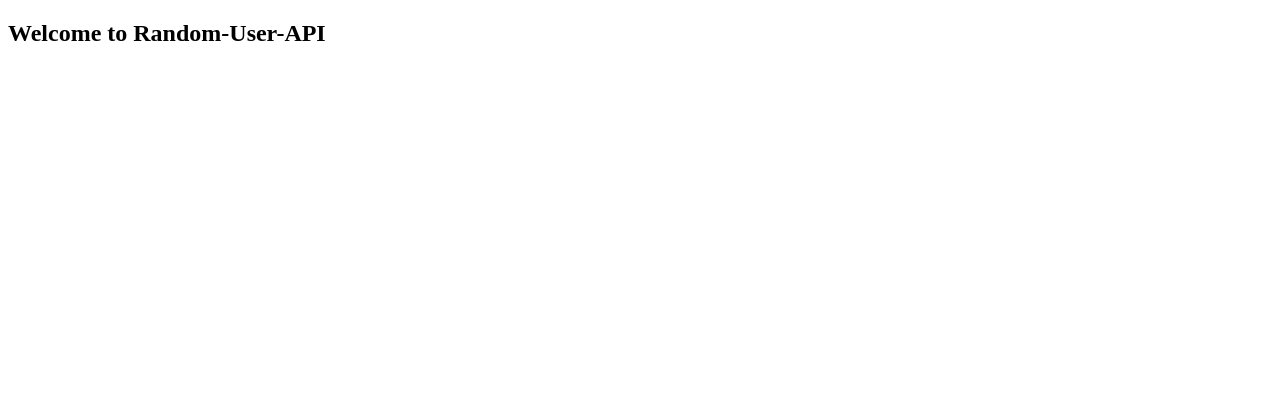
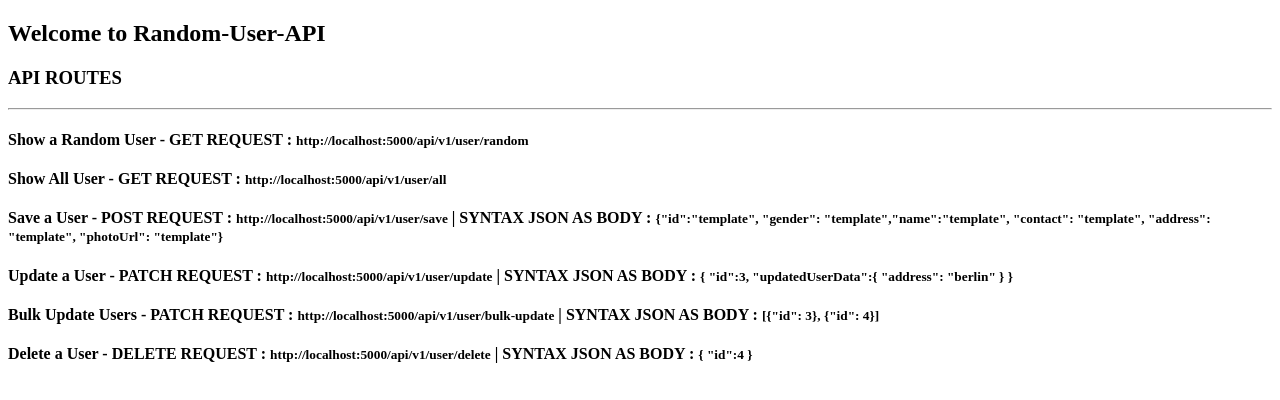
Before and after one commit to Alapottra-troj1n/random-user-api-express-mvc, a website: page apihtml.html in a window 1280 px wide. Drawn offline with Linux system fonts and the light colour scheme.

Commit message:
added html documentation

```diff
--- a/apihtml.html
+++ b/apihtml.html
@@ -1,12 +1,60 @@
 <!DOCTYPE html>
 <html lang="en">
-<head>
-    <meta charset="UTF-8">
-    <meta http-equiv="X-UA-Compatible" content="IE=edge">
-    <meta name="viewport" content="width=device-width, initial-scale=1.0">
+  <head>
+    <meta charset="UTF-8" />
+    <meta http-equiv="X-UA-Compatible" content="IE=edge" />
+    <meta name="viewport" content="width=device-width, initial-scale=1.0" />
     <title>Document</title>
-</head>
-<body>
-    <h2>Welcome to Random-User-API </h2>
-</body>
+  </head>
+  <body>
+    <h2>Welcome to Random-User-API</h2>
+
+    <h3>API ROUTES</h3>
+
+    <hr />
+
+    <h4>
+      Show a Random User - GET REQUEST :
+      <small>http://localhost:5000/api/v1/user/random</small>
+    </h4>
+    <h4>
+      Show All User - GET REQUEST :
+      <small>http://localhost:5000/api/v1/user/all</small>
+    </h4>
+    <h4>
+      Save a User - POST REQUEST :
+      <small>http://localhost:5000/api/v1/user/save</small> | SYNTAX JSON AS
+      BODY :
+      <small
+        >{"id":"template", "gender": "template","name":"template", "contact":
+        "template", "address": "template", "photoUrl": "template"}</small
+      >
+    </h4>
+    <h4>
+      Update a User - PATCH REQUEST :
+      <small>http://localhost:5000/api/v1/user/update</small> | SYNTAX JSON AS
+      BODY :
+      <small> { "id":3, "updatedUserData":{ "address": "berlin" } }</small>
+    </h4>
+
+    <h4>
+      Bulk Update Users - PATCH REQUEST :
+      <small>http://localhost:5000/api/v1/user/bulk-update</small> | SYNTAX JSON AS
+      BODY :
+      <small>[{"id": 3}, {"id": 4}] </small>
+    </h4>
+
+    <h4>
+        Delete a User - DELETE REQUEST :
+        <small>http://localhost:5000/api/v1/user/delete</small> | SYNTAX JSON AS
+        BODY :
+        <small> {
+            "id":4
+       }</small>
+      </h4>
+
+
+
+
+  </body>
 </html>
```
Also changed, not shown: controllers/user.controller.js (+42 -1 lines), users.json (+8 -0 lines).
